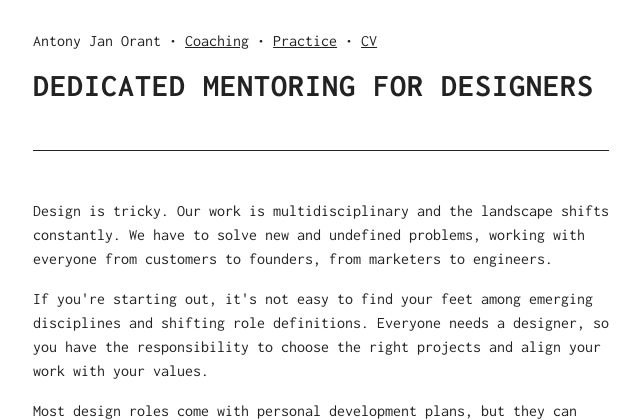
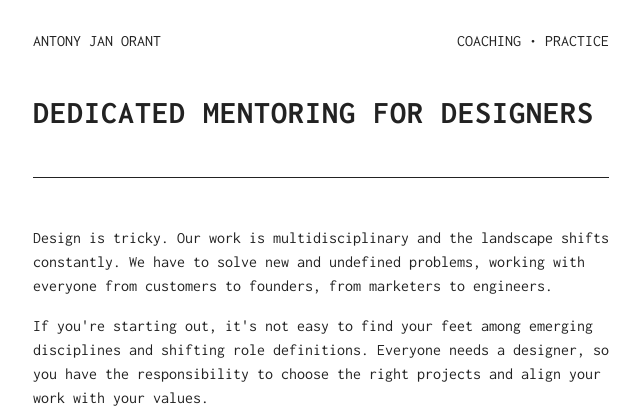
Before and after one commit to antorant/antorant.github.io, a PHP site: page / in a window 1280 px wide. Shown: the top 420 px of the page, without its empty margins (319-959 px from the left). Run offline with PHP 8.4, Linux system fonts and the light colour scheme.

Commit message:
Style navigation, fix paths, add images

```diff
--- a/css/style.css
+++ b/css/style.css
@@ -13,6 +13,14 @@ body {
   max-width: 36rem;
   padding: 1rem;
 }
+
+nav {
+  display: flex;
+  justify-content: space-between;
+  margin-bottom: 3rem;
+}
+
+/* Text Styles */
 
 h1 {
   font-size: 2rem;
@@ -53,3 +61,12 @@ li {
 a:link, a:visited {
   color: inherit;
 }
+
+nav {
+  text-transform: uppercase;
+}
+
+nav a { text-decoration: none; }
+nav a:hover { text-decoration: underline; }
+
+/* LAyout */
--- a/cv/index.html
+++ b/cv/index.html
@@ -8,8 +8,8 @@
 
   <meta name="viewport" content="width=device-width">
   <link rel="shortcut icon" href="favicon.png"/>
-
   <link rel="stylesheet" href="../css/style.css">
+  <link href="https://fonts.googleapis.com/css2?family=Inconsolata:wght@400;700&display=swap" rel="stylesheet">
 </head>
 <body>
 <div class="grid-container">
--- a/index.html
+++ b/index.html
@@ -13,7 +13,7 @@
   <link href="https://fonts.googleapis.com/css2?family=Inconsolata:wght@400;700&display=swap" rel="stylesheet">
 </head>
 <body>
-  <nav>Antony Jan Orant &#8226; <a href="/">Coaching</a> &#8226; <a href="practice/">Practice</a> &#8226; <a href="cv/">CV</a></nav>
+  <nav><div>Antony Jan Orant</div><div><a href="/">Coaching</a> &#8226; <a href="practice/">Practice</a></div></nav>
   <h1>Dedicated mentoring for designers</h1>
   <hr>
   <p>Design is tricky. Our work is multidisciplinary and the landscape shifts constantly. We have to solve new and undefined problems, working with everyone from customers to founders, from marketers to engineers.</p>
```
Also changed, not shown: practice/index.html (+5 -6 lines), img/practice/project__baem.jpg (added), img/practice/project__hue.jpg (added), img/practice/project__idagio.jpg (added), img/practice/project__photo.jpg (added).
